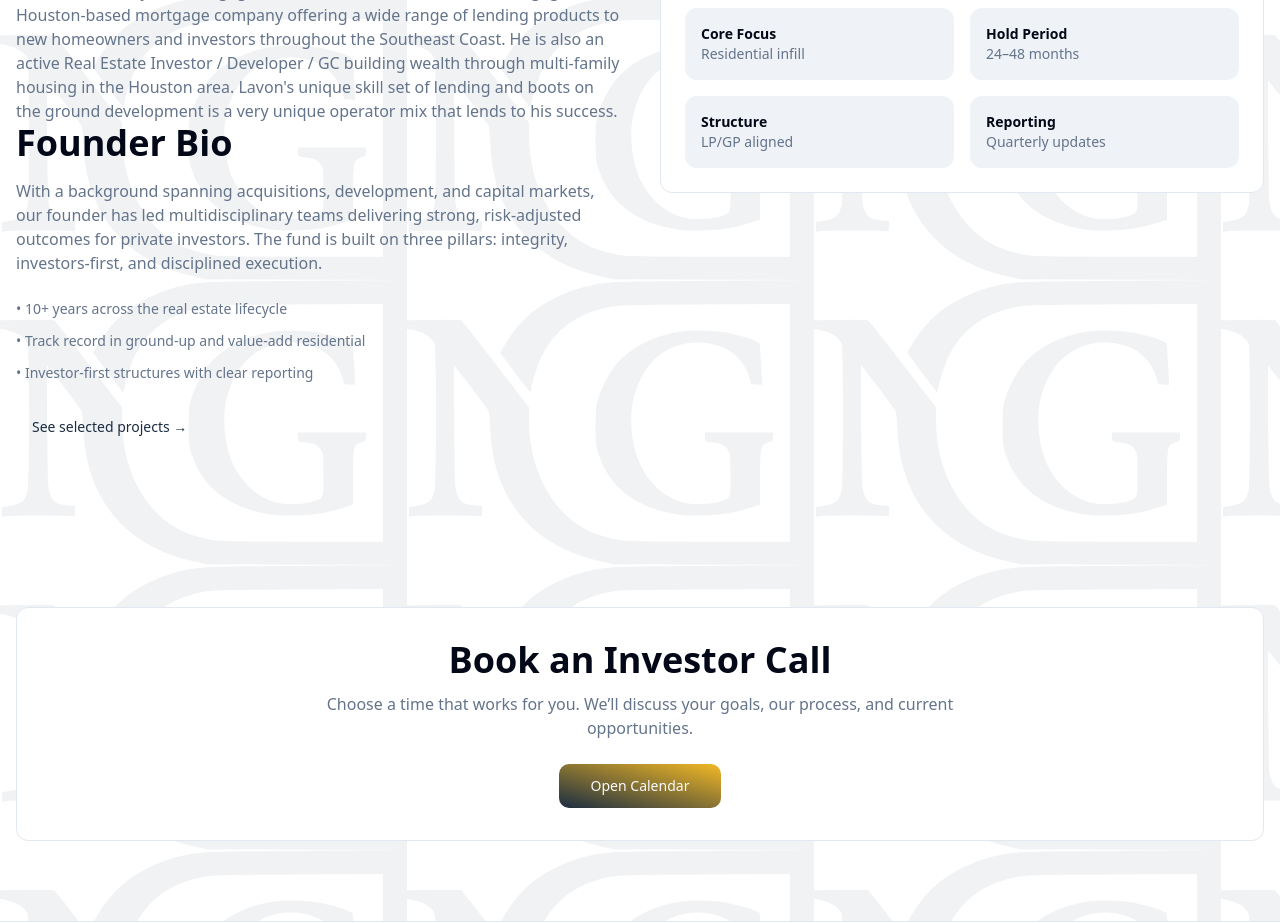
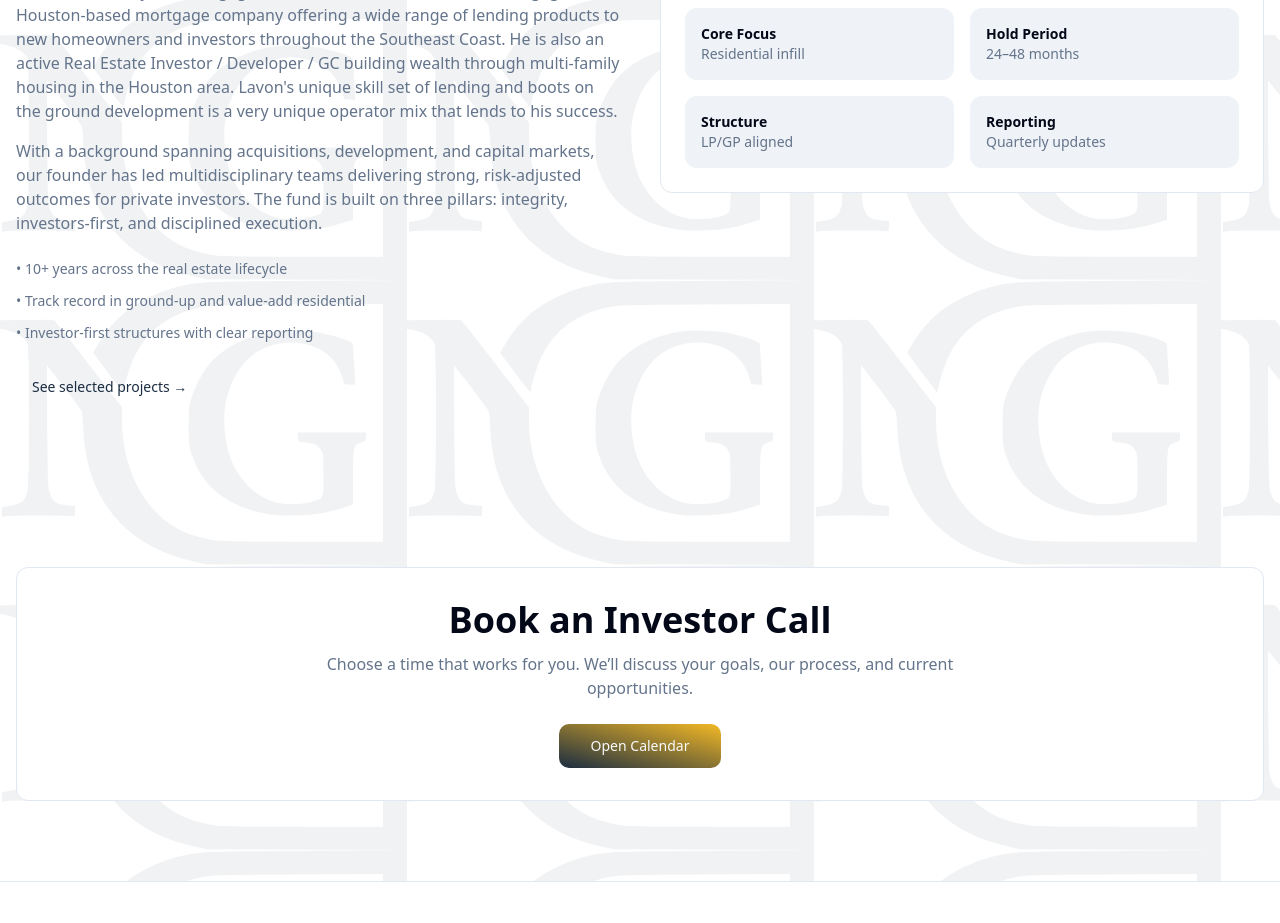
Before and after one commit to Noval-Capital-Group/deal-showcase-plan, a React (Vite) app: page / in a window 1280 px wide. Shown: the part 7720-8643 px from the top of the page. Built offline with nearby package versions, Linux system fonts and the light colour scheme.

Commit message:
Code edited in Lovable Code Editor

```diff
--- a/src/components/site/Bio.tsx
+++ b/src/components/site/Bio.tsx
@@ -20,7 +20,6 @@ const Bio = () => {
           <p className="mt-4 text-muted-foreground">
             Lavon is currently the Mortgage Broker / Owner of Multiculture Mortgage a Houston-based mortgage company offering a wide range of lending products to new homeowners and investors throughout the Southeast Coast. He is also an active Real Estate Investor / Developer / GC building wealth through multi-family housing in the Houston area. Lavon's unique skill set of lending and boots on the ground development is a very unique operator mix that lends to his success.
           </p>
-          <h2 className="text-3xl font-bold md:text-4xl">Founder Bio</h2>
           <p className="mt-4 text-muted-foreground">
             With a background spanning acquisitions, development, and capital markets, our founder has led multidisciplinary teams delivering strong, risk-adjusted outcomes for private investors. The fund is built on three pillars: integrity, investors-first, and disciplined execution.
           </p>
```
